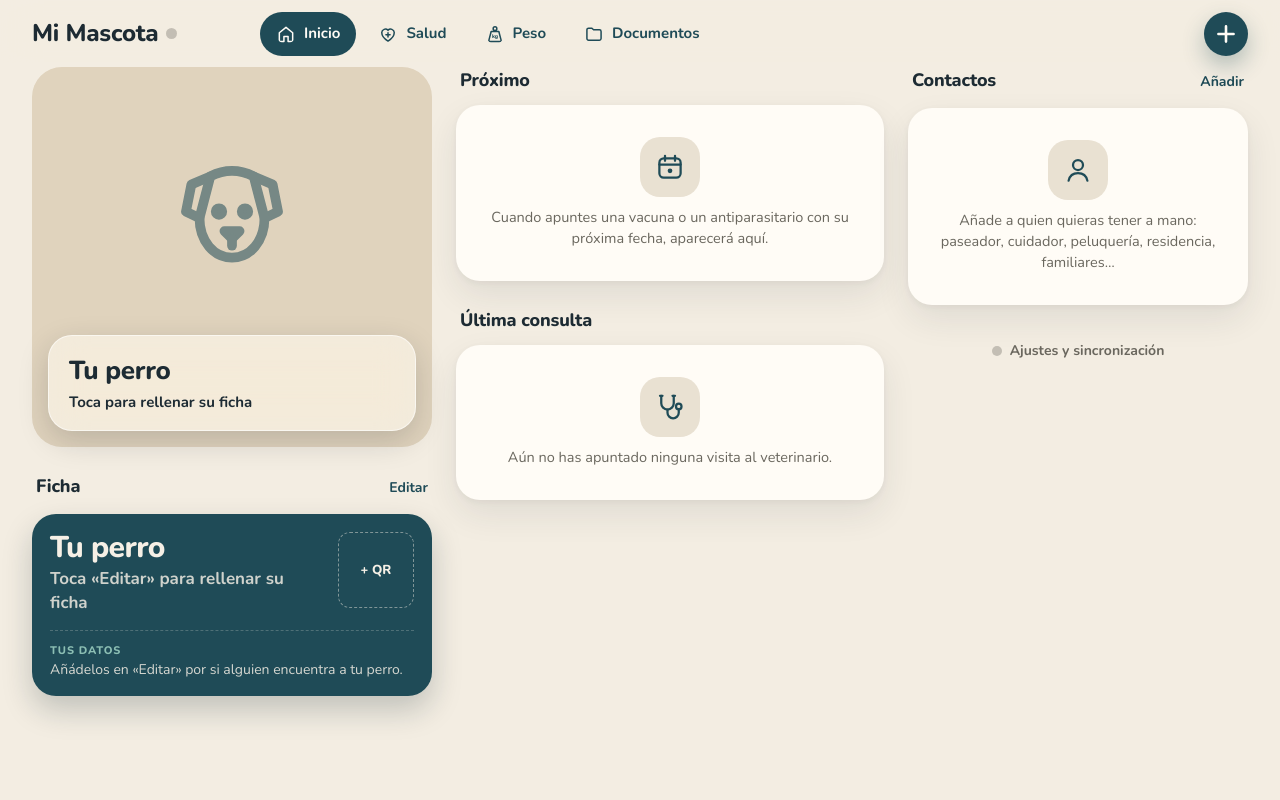
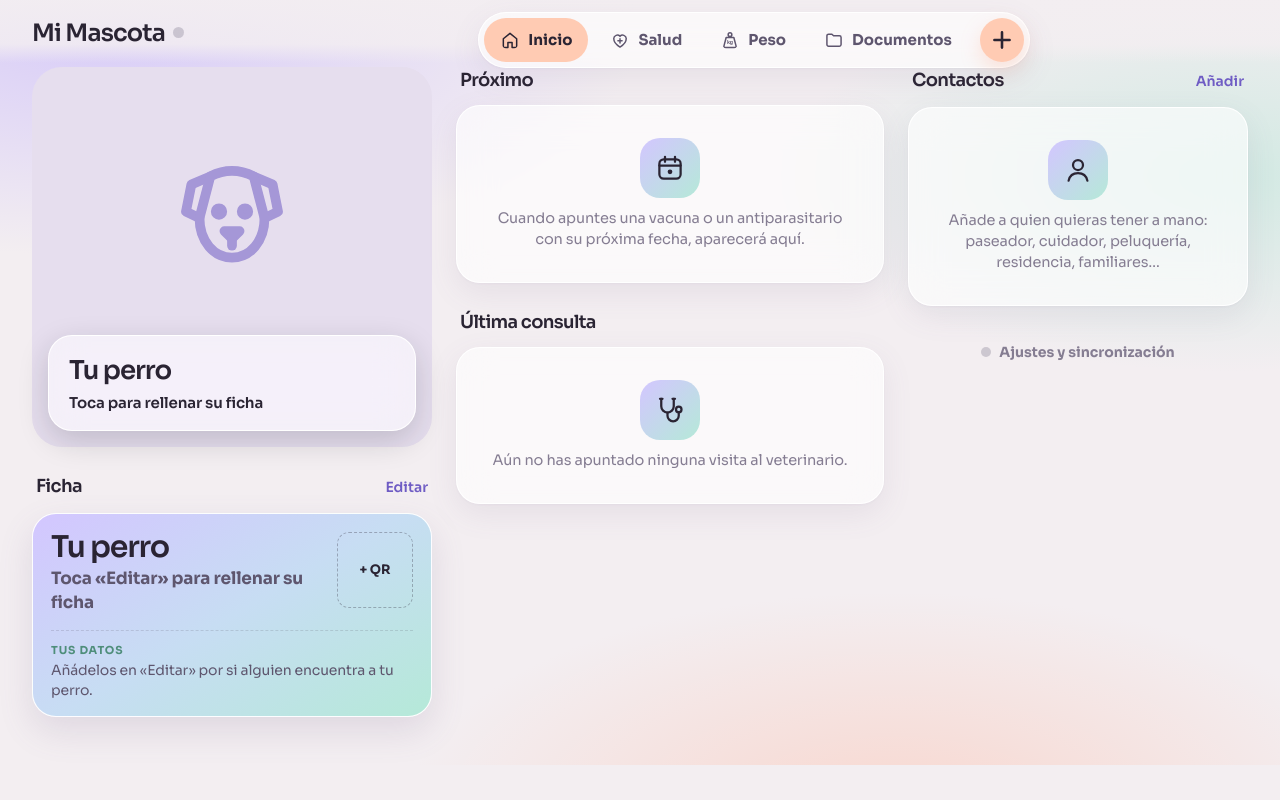
Before and after one commit to Fau25/mi-mascota, a plain HTML site: page index.html in a window 1280 px wide. Drawn offline with nearby package versions, Linux system fonts and the light colour scheme.

Commit message:
v33: estilo Aurora · Alba (como el resto de apps); Sora incluida; vacunas en pastel; el SW ya no borra cachés de otras apps
Co-Authored-By: Claude Opus 5.5 <noreply@anthropic.com>
Claude-Session: https://claude.ai/code/session_01RViPf5DwGHAvEPb4uFBKzi

```diff
--- a/index.html
+++ b/index.html
@@ -3,7 +3,7 @@
 <head>
 <meta charset="utf-8">
 <meta name="viewport" content="width=device-width,initial-scale=1,viewport-fit=cover">
-<meta name="theme-color" id="metaTema" content="#F3EDE2">
+<meta name="theme-color" id="metaTema" content="#F3EEF1">
 <meta name="apple-mobile-web-app-capable" content="yes">
 <meta name="mobile-web-app-capable" content="yes">
 <meta name="apple-mobile-web-app-status-bar-style" content="default">
@@ -14,9 +14,7 @@
 <title>Mi Mascota</title>
 <meta name="description" content="App personal para la salud, el peso y los documentos de mi perro.">
 <meta name="robots" content="noindex, nofollow">
-<link rel="preconnect" href="https://fonts.googleapis.com">
-<link rel="preconnect" href="https://fonts.gstatic.com" crossorigin>
-<link href="https://fonts.googleapis.com/css2?family=Nunito:wght@300;400;600;700;800&display=swap" rel="stylesheet">
+<link rel="preload" href="fuentes/sora-600.woff2" as="font" type="font/woff2" crossorigin>
 <style>
 /* Tarjetas con sombra difusa; crema + azul petróleo */
 :root{
@@ -357,6 +355,85 @@ body.menu-a .mas-nav{display:flex}
   #v-inicio.pc .ini-col:nth-child(1){grid-row:1 / span 2}
   #v-inicio.pc .ini-col:nth-child(3){grid-column:2}
 }
+
+/* ======================= v33 · ESTILO «AURORA · ALBA» (el mismo que Mis apps, Mi Día, Hábitos y Mis Tickets) =======================
+   Fondo claro con brumas lavanda, menta y melocotón; cristal blanco; todo en Sora con jerarquía por pesos;
+   acento melocotón mate en lo activo y lavanda para iconos y textos de acción. Siempre claro. */
+@font-face{font-family:Sora;font-weight:400;font-display:swap;src:url(fuentes/sora-400.woff2) format('woff2')}
+@font-face{font-family:Sora;font-weight:500;font-display:swap;src:url(fuentes/sora-500.woff2) format('woff2')}
+@font-face{font-family:Sora;font-weight:600;font-display:swap;src:url(fuentes/sora-600.woff2) format('woff2')}
+@font-face{font-family:Sora;font-weight:700 800;font-display:swap;src:url(fuentes/sora-700.woff2) format('woff2')}
+:root,:root:root{
+  --bg:#F3EEF1;--card:rgba(255,255,255,.62);--ink:#2A2433;--muted:#857D92;--line:rgba(42,36,51,.09);
+  --verde:#6F5CC4;--verde2:rgba(211,198,255,.45);--verde3:#8B78D8;--terra:#6F5CC4;--terra2:rgba(181,233,216,.5);
+  --ambar:#A8741E;--ambar2:rgba(248,231,176,.7);--rojo:#B9503F;--rojo2:rgba(255,203,179,.55);
+  --panel:#E6DEEE;--sobre:#2A2433;--vidrio:rgba(255,255,255,.55);--vidrio-borde:rgba(255,255,255,.9);--banda:#2A2433;--banda-txt:#2A2433;
+  --acento:#FFCBB3;--borde:1px solid rgba(255,255,255,.95);
+  --sombra:0 10px 30px rgba(120,100,140,.10),0 1px 3px rgba(120,100,140,.05);
+  --sombra-btn:0 8px 20px rgba(255,160,130,.28);
+  --f:'Sora',-apple-system,BlinkMacSystemFont,'Segoe UI',sans-serif;
+  color-scheme:light;
+}
+html{background:#F3EEF1}
+body{letter-spacing:-.01em;background:radial-gradient(60% 40% at 8% 4%,rgba(190,172,255,.5),transparent 70%),radial-gradient(50% 35% at 96% 22%,rgba(160,226,205,.4),transparent 70%),radial-gradient(55% 40% at 70% 102%,rgba(255,186,164,.45),transparent 70%),#F3EEF1;background-attachment:fixed}
+/* jerarquía por pesos */
+h1,h2,h3{font-weight:600;letter-spacing:-.035em}
+header.top h1{font-weight:600}
+.hc-top h2,.f1c-tit h3{letter-spacing:-.04em}
+.grande,.pb-kg,.ca-dia b,.v2-vuelo b{font-weight:600;letter-spacing:-.03em}
+.t,.ca-txt b,.v2-top b,.f1c-grid b,.hc-sub{font-weight:600}
+.pill,.f2-op,.seg button,.btn,.tel,.link,.pliegue-btn,.subt,.anio-tit{font-weight:600}
+.mono{font-family:var(--f);font-variant-numeric:tabular-nums}
+/* cristal */
+.card,.doc,.f1c,.v2,.seg button,.f2-seg,.estado-sync,.nota,.rapido button,.cerrar,input,select,textarea{border:var(--borde);-webkit-backdrop-filter:blur(18px);backdrop-filter:blur(18px)}
+input:focus,select:focus,textarea:focus{border-color:#B9A9F0}
+header.top{background:linear-gradient(180deg,rgba(243,238,241,.94) 0%,rgba(243,238,241,.82) 70%,rgba(243,238,241,0) 100%);-webkit-backdrop-filter:none;backdrop-filter:none}
+.hoja{background:#FBF8FA}
+.velo{background:rgba(90,76,110,.25)}
+.hero-foto{background-color:#E6DEEE}
+.hero-card{border:var(--borde)}
+/* iconos en baldosa pastel */
+.ico,.rapido button span,.vacio b{background:linear-gradient(135deg,#D3C6FF,#B5E9D8);color:var(--ink)}
+.ico.terra{background:linear-gradient(135deg,#FFC9B8,#D3C6FF)}
+.fila:nth-child(3n) .ico{background:linear-gradient(135deg,#B5E9D8,#F8E7B0)}
+.foto{background-color:rgba(211,198,255,.45)}
+/* acento melocotón en lo activo y lo principal */
+.seg button.on,.f2-op.on,.btn,.tel,.toast{background:var(--acento);color:var(--ink);box-shadow:var(--sombra-btn)}
+.btn.sec{background:var(--card);color:var(--ink);box-shadow:var(--sombra)}
+.btn.peligro{background:none;color:var(--rojo);box-shadow:none;border:0}
+.cd-acc button,.fu1,.ca-dia{background:var(--verde2);color:var(--ink)}
+.pill.ok{background:rgba(181,233,216,.6);color:#2F7A63}
+.pill.neutro{background:rgba(42,36,51,.06)}
+/* ficha con QR: de oscura a degradado pastel */
+.f1c.oscura{background:linear-gradient(150deg,#D3C6FF 0%,#C7DDF3 50%,#B5E9D8 100%);color:var(--ink);border:var(--borde);box-shadow:0 14px 34px rgba(120,100,140,.16)}
+.f1c.oscura .f1c-tit span,.f1c.oscura .f1c-grid span{color:#5E566E;opacity:1}
+.f1c.oscura .f1c-dueno .f1c-et{color:#4F8E7B}
+.f1c.oscura .f1c-dueno span{color:#5E566E;opacity:1}
+.f1c.oscura .f1c-dueno{border-top-color:rgba(42,36,51,.14)}
+.f1c-qr{box-shadow:0 4px 12px rgba(90,76,110,.18)}
+.f1c-qr.vacio{border-color:rgba(42,36,51,.3);color:var(--ink)}
+/* vacunas tipo billete: sin semicírculos (sobre el degradado se ven como manchas) */
+.v2::before,.v2::after{display:none}
+.v2-talon::after{border-right-color:rgba(255,255,255,.8)}
+/* gráfica del peso */
+.grafica .area{fill:rgba(211,198,255,.4)}
+.grafica .lin{stroke:#8B78D8}
+.grafica .pt{fill:#fff;stroke:#8B78D8}
+/* menú */
+body.menu-a nav.tabs{background:rgba(255,255,255,.7);border-top:var(--borde);box-shadow:0 -8px 24px rgba(120,100,140,.08)}
+body.menu-a nav.tabs button.on{color:var(--ink)}
+body.menu-a nav.tabs button.on svg{background:var(--acento)}
+.mas-nav span{background:var(--acento);color:var(--ink)}
+.estado.sync{background:#D9A441}
+[role=button]:focus-visible,.fila:focus-visible{outline-color:#9B87E8}
+@media (min-width:1024px){
+  body.menu-a nav.tabs{background:none;border:0;box-shadow:none}
+  body.menu-a nav.tabs .in{background:rgba(255,255,255,.6);border:var(--borde);border-radius:999px;padding:5px;box-shadow:var(--sombra);-webkit-backdrop-filter:blur(18px);backdrop-filter:blur(18px);flex:none;width:fit-content}
+  body.menu-a nav.tabs button{color:#5E566E}
+  body.menu-a nav.tabs button.on{background:var(--acento);color:var(--ink)}
+  body.menu-a nav.tabs button:not(.on):not(.mas-nav):hover{background:rgba(255,255,255,.8)}
+  body.menu-a nav.tabs .mas-nav{margin-left:6px}
+}
 </style>
 </head>
 <body>
@@ -397,7 +474,7 @@ body.menu-a .mas-nav{display:flex}
 
 <script>
 'use strict';
-const VERSION = 'v32';
+const VERSION = 'v33';
 
 /* ---------- utilidades ---------- */
 const $ = s => document.querySelector(s);
@@ -742,11 +819,12 @@ function renderSalud() {
 
 /* ---------- pasaporte de vacunas ---------- */
 let filtroAnio = '', filtroAnioPrev = '';
+// Colores de cada marca en versión pastel (estilo Alba), con texto oscuro del mismo tono
 const MARCAS = [
-  [/eurican.*pneumo/i, '#F2B6CF', '#5A1E3A'], [/eurican.*(dappi|lmulti)/i, '#2D5C9A', '#fff'], [/letifend|leti\b/i, '#3E8FCF', '#fff'], [/canigen/i, '#2E8B3E', '#fff'], [/eurican/i, '#C8202F', '#fff'], [/rabigen|virbac/i, '#1F5FA6', '#fff'], [/versiguard|zoetis|vanguard/i, '#F4F1EA', '#B3262E'],
-  [/nobivac|msd/i, '#0E7C7B', '#fff'], [/canileish/i, '#6B3FA0', '#fff'],
+  [/eurican.*pneumo/i, '#F8D3E2', '#5A1E3A'], [/eurican.*(dappi|lmulti)/i, '#C9D9F2', '#1F3F6E'], [/letifend|leti\b/i, '#CBE3F5', '#1D5A85'], [/canigen/i, '#CDEBD2', '#1F6A2F'], [/eurican/i, '#F7C9CC', '#8A1E28'], [/rabigen|virbac/i, '#C8D8F0', '#1B4A82'], [/versiguard|zoetis|vanguard/i, '#F6E4E2', '#9A2A30'],
+  [/nobivac|msd/i, '#C4E8E4', '#0B5B5A'], [/canileish/i, '#DDD0F2', '#4A2A78'],
 ];
-const colorMarca = t => { for (const [re, bg, fg] of MARCAS) if (re.test(t || '')) return [bg, fg]; return ['var(--verde)', 'var(--sobre)']; };
+const colorMarca = t => { for (const [re, bg, fg] of MARCAS) if (re.test(t || '')) return [bg, fg]; return ['#DDD0F2', '#2A2433']; };
 
 
 
--- a/sw.js
+++ b/sw.js
@@ -1,6 +1,6 @@
 // Cada cambio de la app: subir la versión (mi-mascota-vNN)
-const CACHE = 'mi-mascota-v32';
-const ARCHIVOS = ['./', 'index.html', 'manifest.json', 'icon-180.png', 'icon-192.png', 'icon-512.png'];
+const CACHE = 'mi-mascota-v33';
+const ARCHIVOS = ['./', 'index.html', 'manifest.json', 'icon-180.png', 'icon-192.png', 'icon-512.png', 'fuentes/sora-400.woff2', 'fuentes/sora-500.woff2', 'fuentes/sora-600.woff2', 'fuentes/sora-700.woff2'];
 
 self.addEventListener('install', e => {
   e.waitUntil(caches.open(CACHE).then(c => c.addAll(ARCHIVOS)).then(() => self.skipWaiting()));
@@ -8,7 +8,7 @@ self.addEventListener('install', e => {
 
 self.addEventListener('activate', e => {
   e.waitUntil(caches.keys()
-    .then(ks => Promise.all(ks.filter(k => k !== CACHE).map(k => caches.delete(k))))
+    .then(ks => Promise.all(ks.filter(k => k.startsWith('mi-mascota-') && k !== CACHE).map(k => caches.delete(k))))
     .then(() => self.clients.claim()));
 });
 
```
Also changed, not shown: fuentes/sora-400.woff2 (added), fuentes/sora-500.woff2 (added), fuentes/sora-600.woff2 (added), fuentes/sora-700.woff2 (added), manifest.json.
